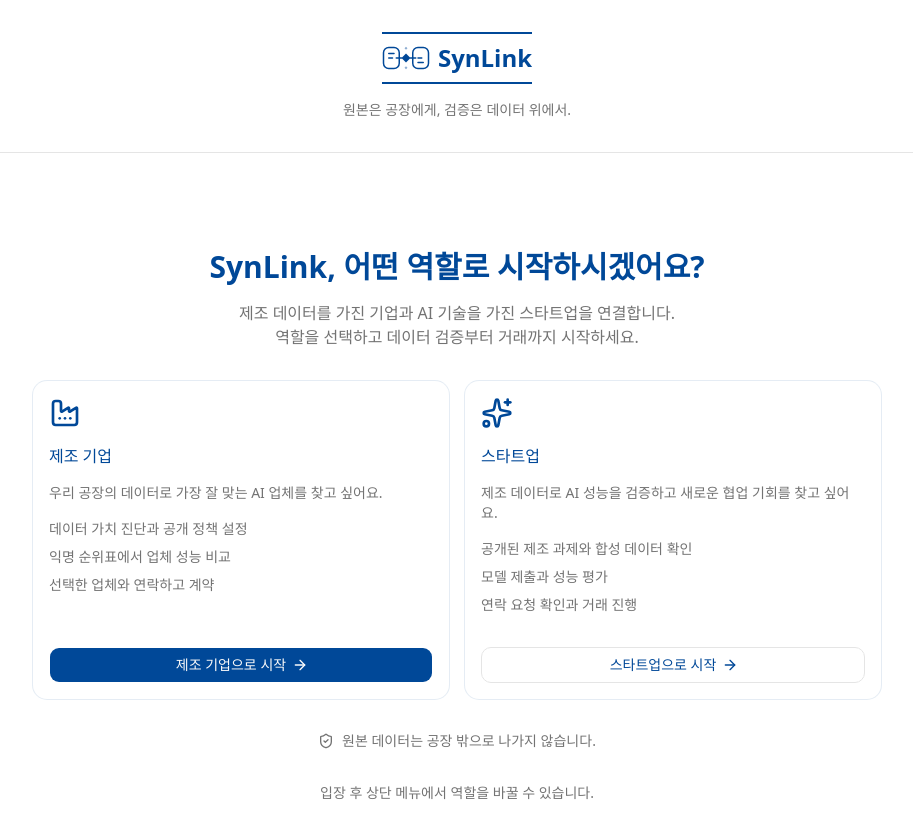
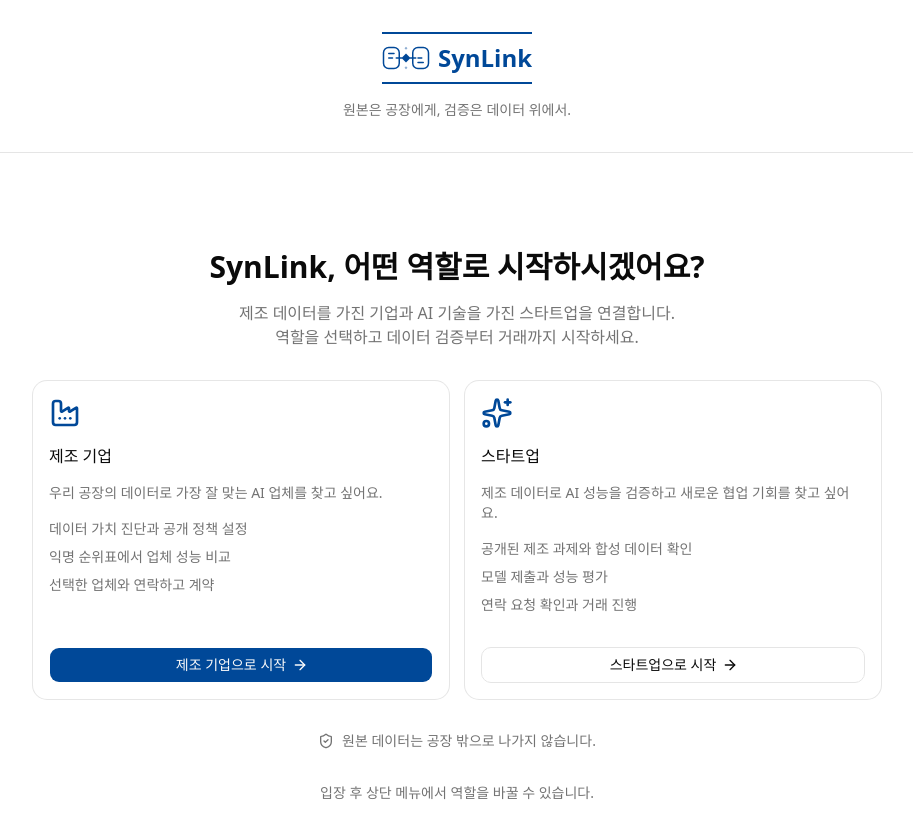
Before and after one commit to OracleHackerthon/data-platform, a Next.js app in the folder web/: page / in a window 1280 px wide. Shown: the top 838 px of the page, without its empty margins (183-1096 px from the left). Built offline with nearby package versions, Linux system fonts and the light colour scheme.

Commit message:
style: 본문 검정과 SynLink 파란 강조색 분리

```diff
--- a/web/app/globals.css
+++ b/web/app/globals.css
@@ -50,12 +50,12 @@
 
 :root {
   --background: oklch(1 0 0);
-  --foreground: #004898;
+  --foreground: oklch(0.145 0 0);
   --card: oklch(1 0 0);
   --card-foreground: var(--foreground);
   --popover: oklch(1 0 0);
   --popover-foreground: var(--foreground);
-  --primary: var(--foreground);
+  --primary: #004898;
   --primary-foreground: oklch(0.985 0 0);
   --secondary: oklch(0.97 0 0);
   --secondary-foreground: var(--foreground);
--- a/web/components/role/role-toggle.tsx
+++ b/web/components/role/role-toggle.tsx
@@ -30,12 +30,12 @@
   }
   return <div className="flex w-full flex-col gap-8">
     <div className="flex flex-col items-center gap-4 text-center">
-      <Link href="/" aria-label="SynLink 홈" title="합성 데이터로 검증의 병목을 풀고 기업을 연결합니다" className="flex items-center gap-2 border-y-2 border-foreground py-2 text-2xl font-semibold"><SynLinkMark />SynLink</Link>
+      <Link href="/" aria-label="SynLink 홈" title="합성 데이터로 검증의 병목을 풀고 기업을 연결합니다" className="flex items-center gap-2 border-y-2 border-primary py-2 text-2xl font-semibold text-primary"><SynLinkMark />SynLink</Link>
       <p className="text-sm text-muted-foreground">원본은 공장에게, 검증은 데이터 위에서.</p>
     </div>
     {path !== "/" && <div className="flex flex-wrap items-center justify-between gap-4">
       <nav aria-label="주 메뉴" className="flex flex-wrap items-center gap-2">
-        {links.map(([href, label]) => <Link key={href} href={href} aria-current={path === href ? "page" : undefined} className={cn("rounded-lg px-4 py-2 text-sm transition-colors hover:bg-muted focus-visible:outline-2 focus-visible:outline-offset-2 focus-visible:outline-ring", path === href ? "bg-secondary text-secondary-foreground" : "text-muted-foreground")}>{label}</Link>)}
+        {links.map(([href, label]) => <Link key={href} href={href} aria-current={path === href ? "page" : undefined} className={cn("rounded-lg px-4 py-2 text-sm transition-colors hover:bg-muted focus-visible:outline-2 focus-visible:outline-offset-2 focus-visible:outline-ring", path === href ? "bg-secondary text-primary" : "text-muted-foreground")}>{label}</Link>)}
       </nav>
       <div className="flex flex-wrap items-center gap-2">
         <span className="text-sm text-muted-foreground">현재 역할</span>
```
